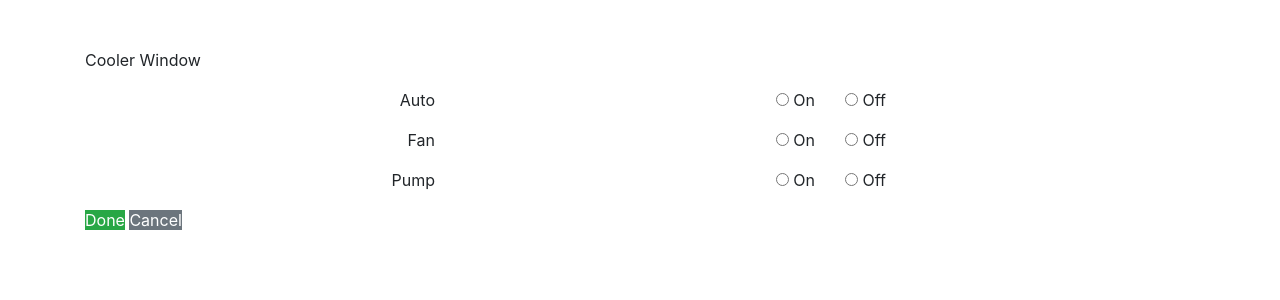
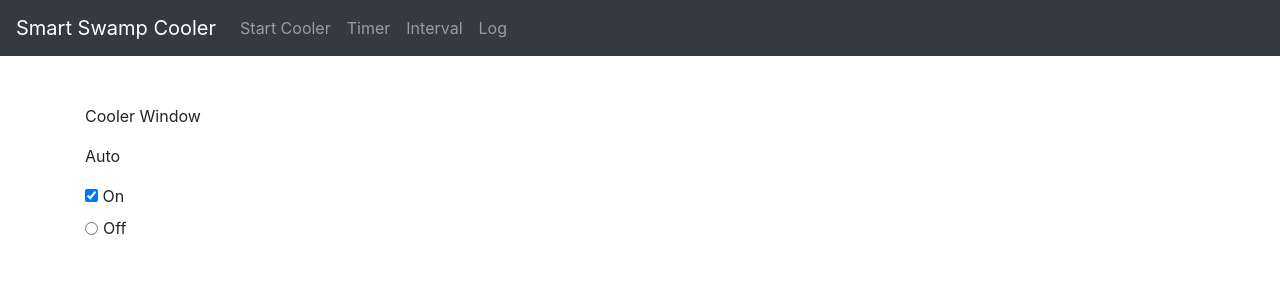
Before and after one commit to chunny326/Smart_Swamp_Cooler, a Flask app: page /cooler in a window 1280 px wide. Shown: the top 300 px of the page. Run offline with Flask 2, Linux system fonts and the light colour scheme; some libraries are stand-ins or nearby versions.

Commit message:
Website changes

```diff
--- a/Flask-Application/app/templates/base.html
+++ b/Flask-Application/app/templates/base.html
@@ -6,10 +6,38 @@
     <title>Smart Swamp Cooler : {{title}} </title>
     <link rel="stylesheet" href="https://cdn.jsdelivr.net/npm/bootstrap@4.5.3/dist/css/bootstrap.min.css" integrity="sha384-TX8t27EcRE3e/ihU7zmQxVncDAy5uIKz4rEkgIXeMed4M0jlfIDPvg6uqKI2xXr2" crossorigin="anonymous">
     <link rel="stylesheet" href="../static/style.css">
+    <link href="//netdna.bootstrapcdn.com/font-awesome/3.2.1/css/font-awesome.css" rel="stylesheet">
     {% block header %}
     {% endblock %}
 </head>
 <body>
+ <nav class="navbar navbar-expand-md bg-dark navbar-dark">
+  <a class="navbar-brand" href="/"><i class="icon-bolt"></i>  Smart Swamp Cooler  <i class="icon-bolt"></i></a>
+
+    <!-- Toggler/collapsible Button -->
+    <button class="navbar-toggler" type="button" data-toggle="collapse" data-target="#collapsibleNavbar">
+        <span class="navbar-toggler-icon"></span>
+    </button>
+
+    <!-- Navbar links -->
+    <div class="collapse navbar-collapse" id="collapsibleNavbar">
+        <ul class="navbar-nav">
+            <li class="nav-item">
+                <a class="nav-link" href="cooler">Start Cooler</a>
+           </li>
+           <li class="nav-item">
+               <a class="nav-link" href="timer">Timer</a>
+           </li>
+           <li class="nav-item">
+               <a class="nav-link" href="interval">Interval</a>
+           </li>
+	   <li class="nav-item">
+               <a class="nav-link" href="log">Log</a>
+           </li>
+        </ul>
+    </div>
+</nav>
+
     {% block content %}
     {% endblock %}
 </body>
--- a/Flask-Application/app/templates/main/cooler.html
+++ b/Flask-Application/app/templates/main/cooler.html
@@ -5,55 +5,22 @@
     <div class="container py-5 mx-auto">
         <p>Cooler Window</p>
             <form method="POST">
-                <div class="row">
-                        <div class="col-4 text-right">
-                            <p>Auto</p>
-                        </div>
-                        <div class="col-4 text-right">
-                            <input type="radio" id="autoOn" value={{autoOn}}>
-                            <label for="autoOn">On</label><br>
-
-                        </div>
-                        <div class="col-4 text-left">
-                            <input type="radio" id="autoOff" value="male">
-                            <label for="autoOff">Off</label><br>
-                        </div>
-                </div>
-
-                <div class="row">
-                    <div class="col-4 text-right">
-                        <p>Fan</p>
-                    </div>
-                    <div class="col-4 text-right">
-                        <input type="radio" id="fanOn" value={{fanOn}}>
-                        <label for="fanOn">On</label><br>
-                    </div>
-                    <div class="col-4 text-left">
-                        <input type="radio" id="fanOff" value="male">
-                        <label for="fanOff">Off</label><br>
-                    </div>
-                </div>
-
-                <div class="row">
-                    <div class="col-4 text-right">
-                        <p>Pump</p>
-                    </div>
-                    <div class="col-4 text-right">
-                        <input type="radio" id="pumpOn" value={{pumpOn}}>
-                        <label for="pumpOn">On</label><br>
-                    </div>
-                    <div class="col-4 text-left">
-                        <input type="radio" id="pumpOff" value="male">
-                        <label for="pumpOff">Off</label><br>
-                    </div>
-                </div>
+		<div>
+                  <p>Auto</p>
+		</div>
+		<div>
+		  <input type="checkbox" checked data-toggle="toggle" data-onstyle="primary" data-offstyle="secondary">
+		  <label>
+		    On
+		  </label>
+		</div>
+		<div class="form-check form-check-inline">
+		  <input class="form-check-input" type="radio" name="exampleRadios" id="exampleRadios2" value="option2">
+		  <label class="form-check-label" for="exampleRadios2">
+		    Off
+		  </label>
+		</div>
             </form>
-        <div class="row">
-            <div class="col">
-                <a href="{{url_for('index')}}" class="btn-success">Done</a>
-                <a href="{{url_for('index')}}" class="btn-secondary">Cancel</a>
-            </div>
-        </div>
     </div>
 </section>
 
```
